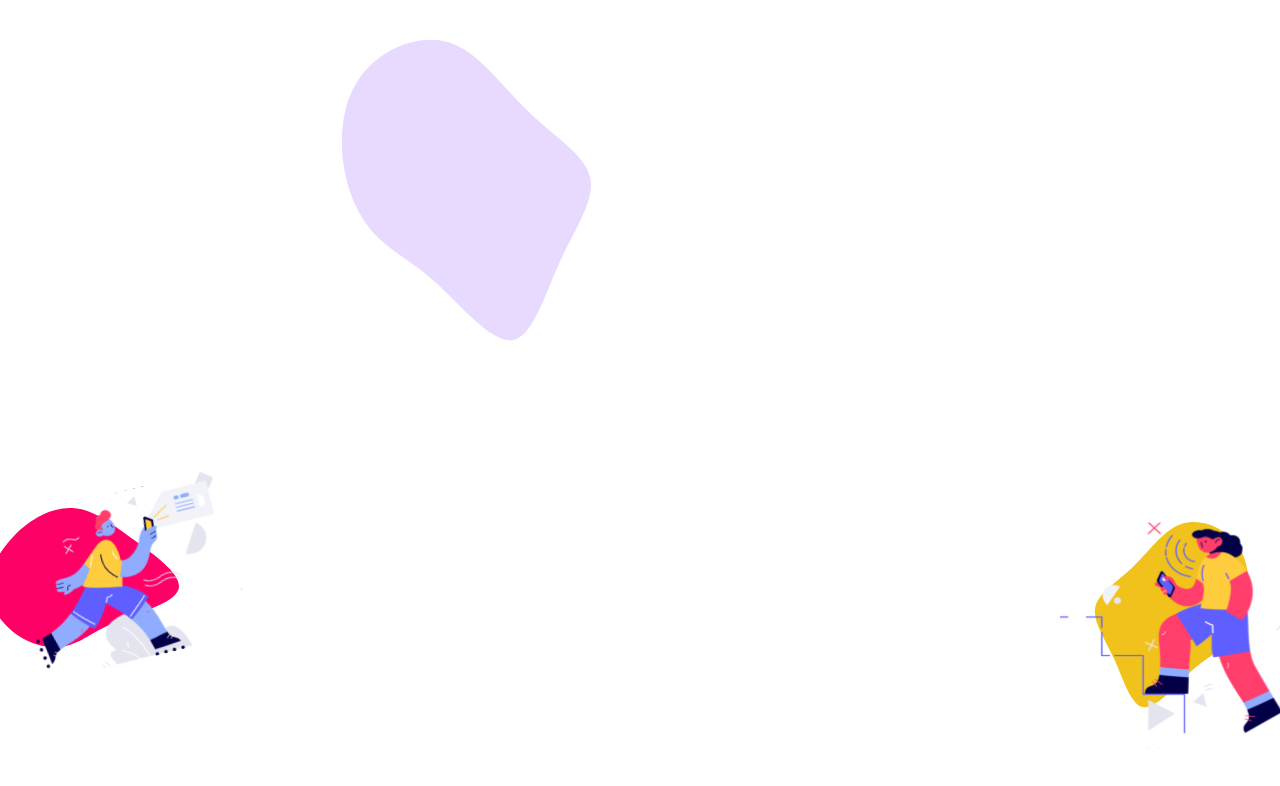
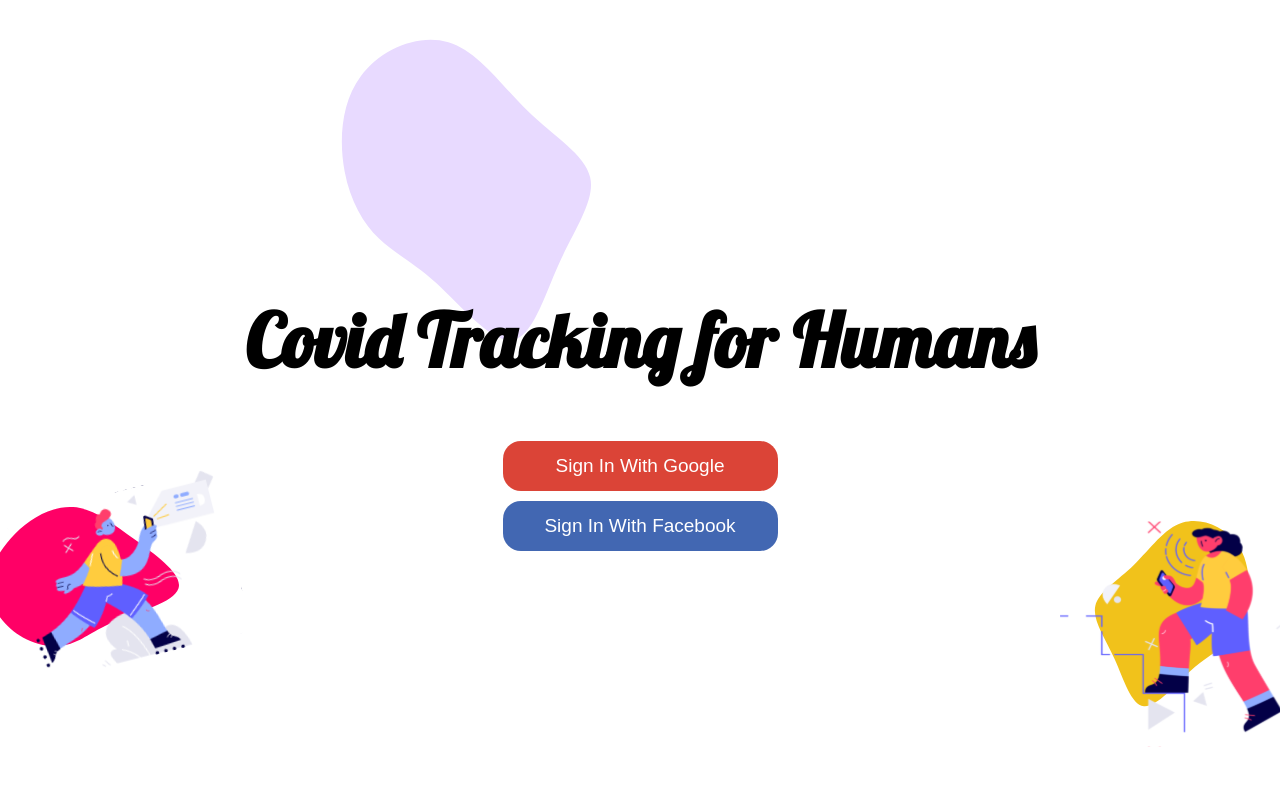
Before and after one commit to AaronCGoidel/Covid, a Next.js app in the folder client/: page /portal in a window 1280 px wide. Shown: the top 786 px of the page. Built offline with nearby package versions, Linux system fonts and the light colour scheme; no server answers.

Commit message:
feat(auth): add login portal

```diff
--- a/client/package.json
+++ b/client/package.json
@@ -8,6 +8,7 @@
     "start": "next start"
   },
   "dependencies": {
+    "firebase": "^8.2.7",
     "next": "10.0.5",
     "react": "17.0.1",
     "react-dom": "17.0.1",
--- a/client/pages/_app.js
+++ b/client/pages/_app.js
@@ -1,7 +1,12 @@
+import { AuthProvider } from "../components/Auth";
 import "../styles/globals.css";
 
 function App({ Component, pageProps }) {
-  return <Component {...pageProps} />;
+  return (
+    <AuthProvider>
+      <Component {...pageProps} />
+    </AuthProvider>
+  );
 }
 
 export default App;
--- a/client/pages/portal/index.js
+++ b/client/pages/portal/index.js
@@ -1,15 +1,30 @@
 import React from "react";
 import Head from "next/head";
-import { Main, Blob, Dude, Dude2 } from "./styles";
+import {
+  BGContainer,
+  Blob,
+  Dude,
+  Dude2,
+  FBButton,
+  GoogleButton,
+  SignInContainer,
+  Splash,
+} from "./styles";
+import { useAuth } from "../../components/Auth";
 
 const Login = () => {
+  const { user, signinWithGoogle, signinWithFacebook, signout } = useAuth();
   return (
     <div>
       <Head>
         <title>Portal | Track-19</title>
         <link rel="icon" href="/favicon.ico" />
+        <link
+          href="https://fonts.googleapis.com/css2?family=Lobster&display=swap"
+          rel="stylesheet"
+        />
       </Head>
-      <Main>
+      <BGContainer>
         <Blob>
           <img src={"/images/blobs/blob2.svg"} width={400} alt="React Logo" />
         </Blob>
@@ -19,7 +34,16 @@
         <Dude2>
           <img src={"/images/dudes/dude2.svg"} width={220} />
         </Dude2>
-      </Main>
+      </BGContainer>
+      <SignInContainer>
+        <Splash>Covid Tracking for Humans</Splash>
+        <GoogleButton onClick={() => signinWithGoogle()}>
+          Sign In With Google
+        </GoogleButton>
+        <FBButton onClick={() => signinWithFacebook()}>
+          Sign In With Facebook
+        </FBButton>
+      </SignInContainer>
     </div>
   );
 };
--- a/client/pages/portal/styles.js
+++ b/client/pages/portal/styles.js
@@ -1,11 +1,13 @@
 import styled from "styled-components";
 
-export const Main = styled.main`
+export const BGContainer = styled.div`
   width: 100vw;
   height: 100vh;
 
   overflow: hidden;
   position: absolute;
+
+  z-index: -1;
 `;
 
 export const Blob = styled.div`
@@ -26,4 +28,45 @@
   right: 0vw;
 `;
 
-export default Main;
+export const SignInContainer = styled.main`
+  width: 100vw;
+  height: 100vh;
+
+  display: flex;
+  flex-direction: column;
+  justify-content: center;
+  align-items: center;
+
+  padding: 10vw;
+`;
+
+const Button = styled.button`
+  width: 275px;
+  height: 50px;
+  margin: 5px;
+
+  color: #fff;
+  font-size: 0.9em;
+
+  border: none;
+  border-radius: 18px;
+
+  cursor: pointer;
+`;
+
+export const FBButton = styled(Button)`
+  background-color: #4267b2;
+`;
+
+export const GoogleButton = styled(Button)`
+  background-color: #db4437;
+`;
+
+export const Splash = styled.h1`
+  font-size: 4rem;
+  color: #000;
+  text-align: center;
+  font-family: Lobster, serif;
+`;
+
+export default SignInContainer;
--- a/client/styles/globals.css
+++ b/client/styles/globals.css
@@ -1,5 +1,6 @@
 html,
 body {
+  font-size: calc(1em + 0.2vw);
   padding: 0;
   margin: 0;
   font-family: -apple-system, BlinkMacSystemFont, Segoe UI, Roboto, Oxygen,
```
Also changed, not shown: 1 other file (tests, documents, lock files or other folders).
